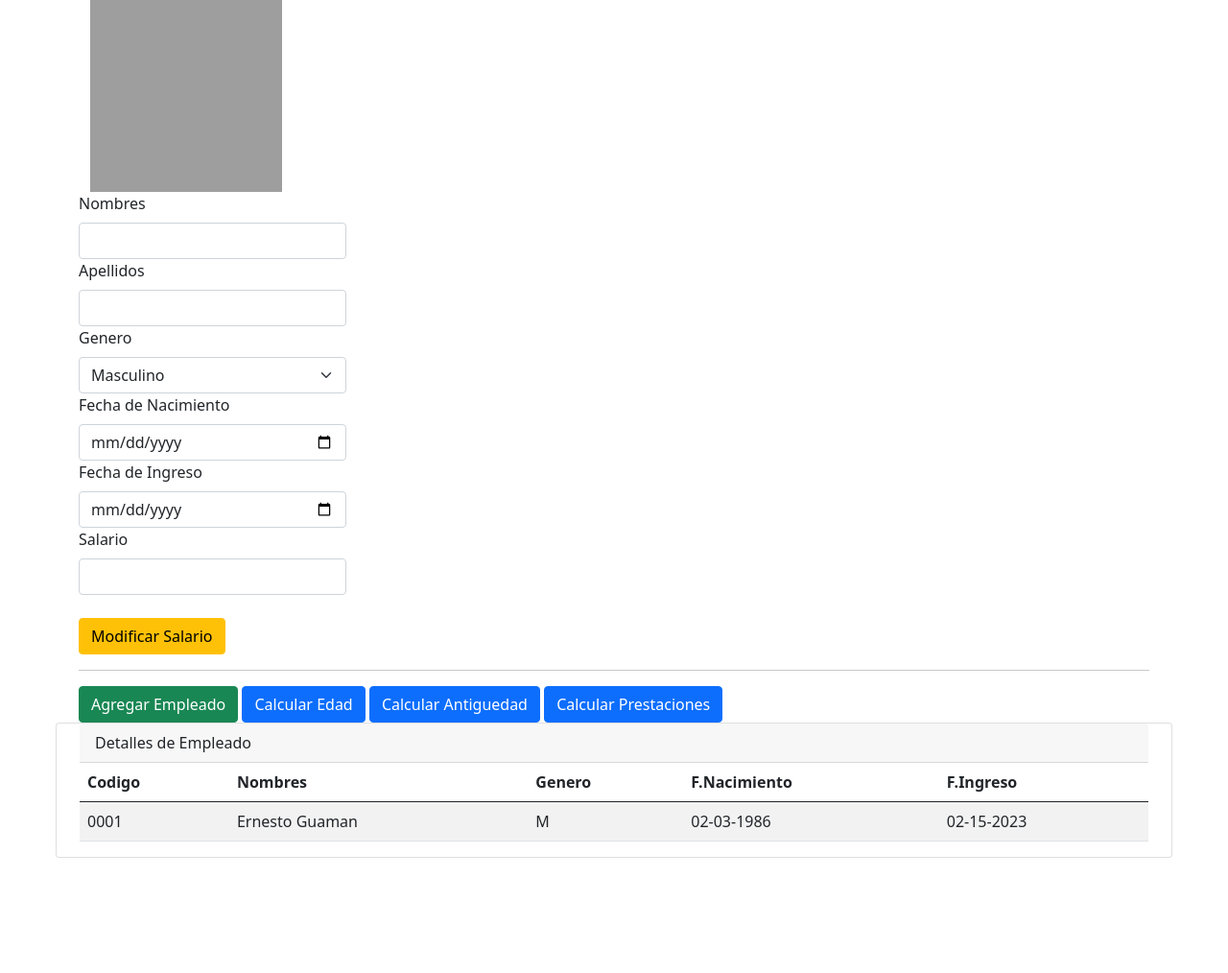
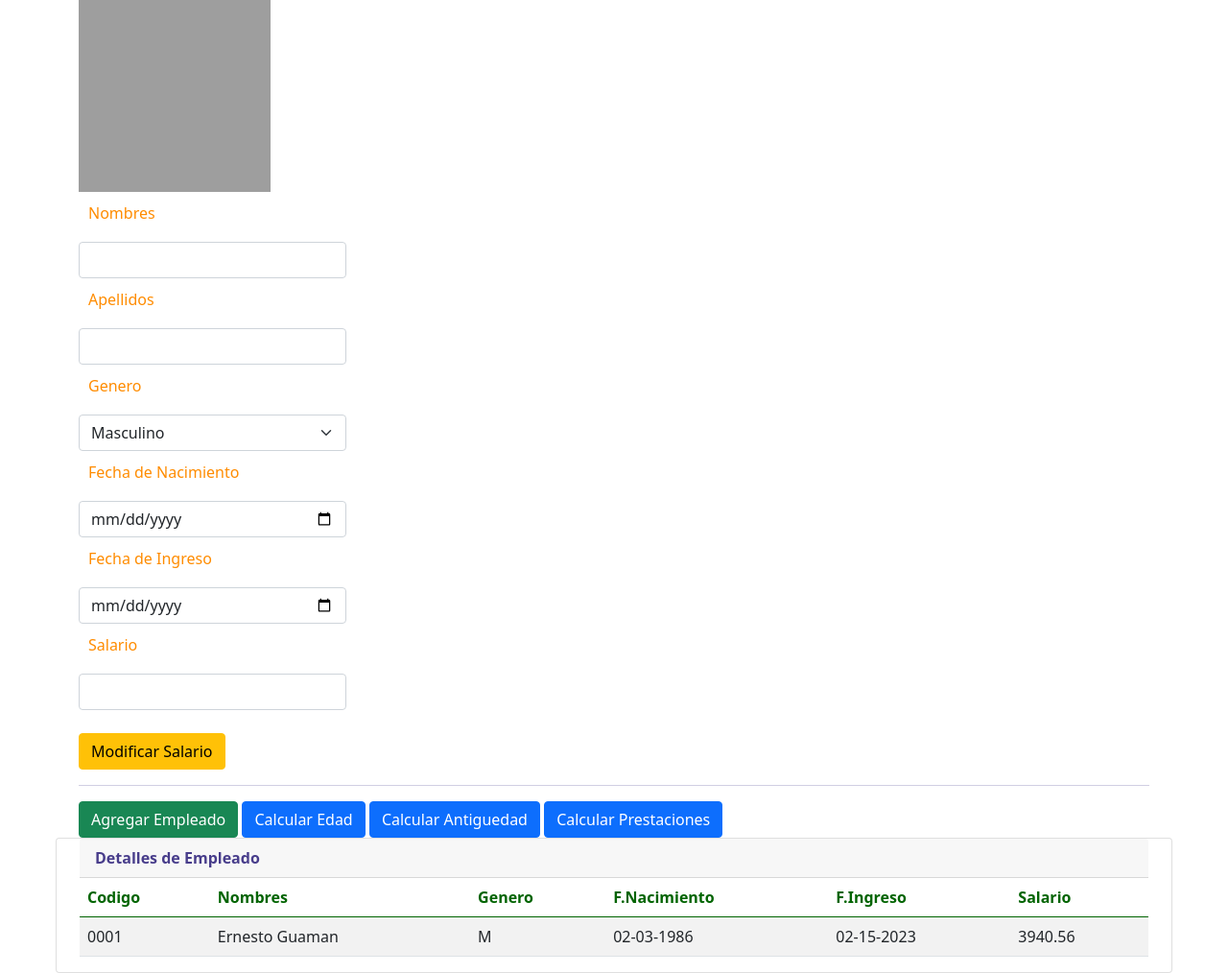
Before and after one commit to JaimeOrtega1/TareaCasoEmpleado, a plain HTML site: page poo-caso-empleado/front/index.html in a window 1280 px wide. Shown: the whole page at 96% size. Before the commit the page ends 894 px from the top, so only its background shows below. Drawn offline with nearby package versions, Linux system fonts and the light colour scheme; grey boxes are pictures that could not be loaded; a script that the page names is missing.

Commit message:
Add files via upload

```diff
--- a/poo-caso-empleado/front/index.html
+++ b/poo-caso-empleado/front/index.html
@@ -10,6 +10,22 @@
     <link href="https://cdn.jsdelivr.net/npm/bootstrap@5.0.2/dist/css/bootstrap.min.css" rel="stylesheet"
         integrity="sha384-EVSTQN3/azprG1Anm3QDgpJLIm9Nao0Yz1ztcQTwFspd3yD65VohhpuuCOmLASjC" crossorigin="anonymous">
     <link href="style.css" rel="stylesheet">
+    <style>
+        div{
+            color: darkslateblue;
+        }
+        label{
+            padding: 10px;
+            color: darkorange;
+            text-align: center;
+
+        }
+
+        th{
+
+            color: darkgreen;
+        }
+    </style>
 
     <title>Hello, world!</title>
 </head>
@@ -19,20 +35,17 @@
     <div class="container">
 
         <form>
-
-            <div class="container">
-                <img  class="image" src="https://images.vexels.com/media/users/3/137050/isolated/preview/c96f7dcdfd170fcedb593a2eed22c2c3-icono-de-delgada-linea-de-persona-de-usuario.png" alt="Foto empleado">
+            <div>
+                <img class="image" src="https://cdn-icons-png.flaticon.com/512/59/59170.png" alt="Foto Empleado">
 
             </div>
-
-
-            <div class="col-md-3 ">
+            <div class="col-md-3 "  >
                 <label for="inputEmail4" class="form-label">Nombres</label>
                 <input type="email" class="form-control" id="inputEmail4">
             </div>
             <div class="col-md-3">
                 <label for="inputPassword4" class="form-label">Apellidos</label>
-                <input type="password" class="form-control" id="inputPassword4">
+                <input type="email" class="form-control" id="inputPassword4">
             </div>
             <div class="col-md-3">
                 <label for="inputAddress" class="form-label">Genero</label>
@@ -68,7 +81,8 @@
         <div class="row g-5">
             <div class="card">
                 <div class="card-header">
-                    Detalles de Empleado
+                    <strong>Detalles de Empleado</strong>
+
                 </div>
                 <div class="card-body p-0">
                     <table class="table table-striped table-hover">
@@ -79,6 +93,7 @@
                                 <th>Genero</th>
                                 <th>F.Nacimiento</th>
                                 <th>F.Ingreso</th>
+                                <th>Salario</th>
                             </tr>
                         </thead>
                         <tbody>
@@ -88,6 +103,7 @@
                                 <td>M</td>
                                 <td>02-03-1986</td>
                                 <td>02-15-2023</td>
+                                <td> 3940.56</td>
                             </tr>
 
                         </tbody>
--- a/poo-caso-empleado/front/style.css
+++ b/poo-caso-empleado/front/style.css
@@ -1,6 +1,7 @@
 .image{
 width: 200px;
 height: 200px ;
+margin: 0 auto;
 }
 
 .container{
```
Also changed, not shown: 1 other file.
